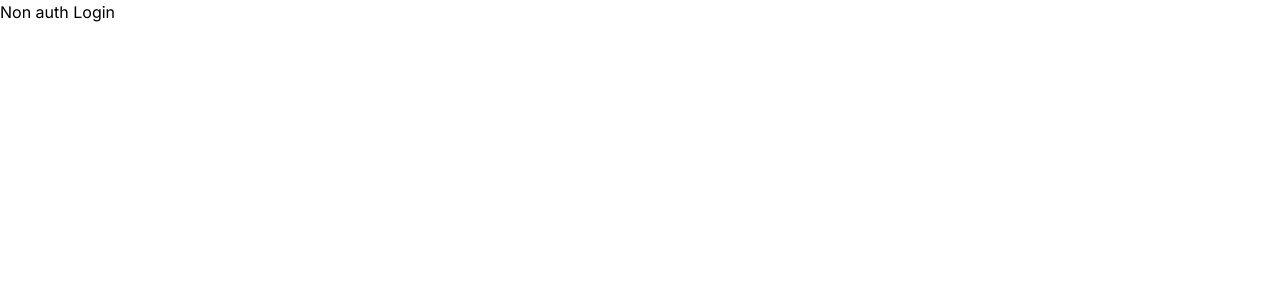
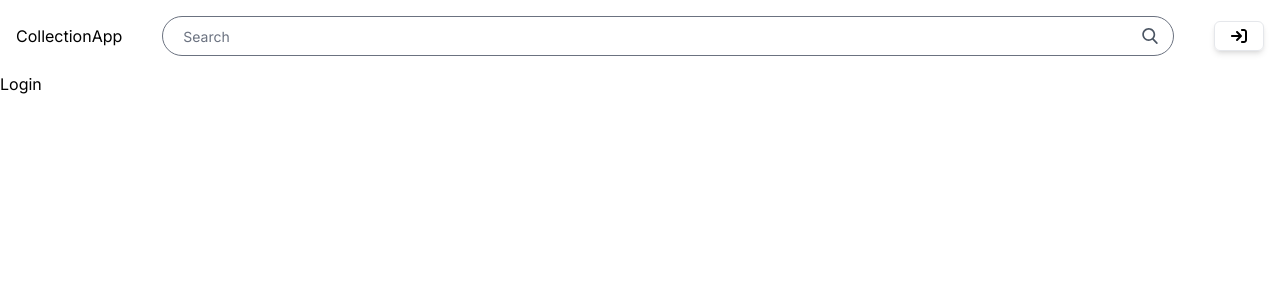
Before and after one commit to yawlad/Itransition_FinalTask, a Next.js app in the folder frontend/: page /login in a window 1280 px wide. Shown: the top 300 px of the page. Built offline with nearby package versions, Linux system fonts and the light colour scheme.

Commit message:
added header

```diff
--- a/frontend/app/(only non authorized)/layout.tsx
+++ b/frontend/app/(only non authorized)/layout.tsx
@@ -1,7 +1,17 @@
-interface MainLayoutProps {
+"use client";
+
+import { observer } from "mobx-react-lite";
+import sessionStore from "@/stores/SessionStore";
+import { useRouter } from "next/navigation";
+
+interface LayoutProps {
   children: React.ReactNode;
 }
 
-export default function RootLayout({ children }: MainLayoutProps) {
-  return <div>Non auth {children}</div>;
-}
+const Layout = observer(({ children }: LayoutProps) => {
+  const router = useRouter();
+  if (sessionStore.isLoggedIn()) router.replace("/");
+  return <div>{children}</div>;
+});
+
+export default Layout;
--- a/frontend/app/layout.tsx
+++ b/frontend/app/layout.tsx
@@ -1,7 +1,11 @@
+import Header from "@/components/Header/Header";
 import "./globals.css";
 import type { Metadata } from "next";
 import { Inter } from "next/font/google";
+import "@fortawesome/fontawesome-svg-core/styles.css";
+import { config } from "@fortawesome/fontawesome-svg-core";
 
+config.autoAddCss = false;
 const inter = Inter({ subsets: ["latin"] });
 
 export const metadata: Metadata = {
@@ -16,7 +20,8 @@ export default function RootLayout({ children }: MainLayoutProps) {
   return (
     <html lang="en">
       <body className={`${inter.className} duration-300 min-h-screen`}>
-          {children}
+        <Header />
+        {children}
       </body>
     </html>
   );
--- /dev/null
+++ b/frontend/components/Header/AuthorizedHeaderPart.tsx
@@ -0,0 +1,12 @@
+import { FontAwesomeIcon } from "@fortawesome/react-fontawesome";
+import { faArrowDown } from "@fortawesome/free-solid-svg-icons";
+
+interface AuthorizedHeaderPartData {
+  username: string;
+}
+
+const AuthorizedHeaderPart = ({ username }: AuthorizedHeaderPartData) => {
+  return <div className="cursor-pointer">{username} <FontAwesomeIcon icon={faArrowDown}/></div>;
+};
+
+export default AuthorizedHeaderPart;
--- /dev/null
+++ b/frontend/components/Header/Header.tsx
@@ -0,0 +1,58 @@
+"use client";
+
+import Link from "next/link";
+import AuthorizedHeaderPart from "./AuthorizedHeaderPart";
+import NonAuthorizedHeaderPart from "./NonAuthorizedHeaderPart";
+import { observer } from "mobx-react-lite";
+import sessionStore from "@/stores/SessionStore";
+
+const Header = observer(() => {
+  return (
+    <>
+      <div className="md:hidden flex justify-between container m-auto p-2 gap-10 items-center">
+        <Link href={"/"}>CollectionApp</Link>
+        {sessionStore.isLoggedIn() ? (
+          <AuthorizedHeaderPart username={sessionStore.getUser().username} />
+        ) : (
+          <NonAuthorizedHeaderPart />
+        )}
+      </div>
+
+      <div className="flex justify-between container m-auto p-2 md:p-4 gap-10 items-center">
+        <div className="hidden md:block">
+          <Link href={"/"}>CollectionApp</Link>
+        </div>
+        <div className="flex-grow-[1]">
+          <div className="relative text-gray-600 w-full">
+            <input
+              type="search"
+              name="serch"
+              placeholder="Search"
+              className="bg-white h-10 px-5 pr-8 rounded-full text-sm focus:outline-none w-full"
+            />
+            <button type="submit" className="absolute right-0 top-0 mt-3 mr-4">
+              <svg
+                className="h-4 w-4 fill-current"
+                id="Capa_1"
+                viewBox="0 0 56.966 56.966"
+                width="512px"
+                height="512px"
+              >
+                <path d="M55.146,51.887L41.588,37.786c3.486-4.144,5.396-9.358,5.396-14.786c0-12.682-10.318-23-23-23s-23,10.318-23,23  s10.318,23,23,23c4.761,0,9.298-1.436,13.177-4.162l13.661,14.208c0.571,0.593,1.339,0.92,2.162,0.92  c0.779,0,1.518-0.297,2.079-0.837C56.255,54.982,56.293,53.08,55.146,51.887z M23.984,6c9.374,0,17,7.626,17,17s-7.626,17-17,17  s-17-7.626-17-17S14.61,6,23.984,6z" />
+              </svg>
+            </button>
+          </div>
+        </div>
+        <div className="hidden md:block">
+          {sessionStore.isLoggedIn() ? (
+            <AuthorizedHeaderPart username={sessionStore.getUser().username} />
+          ) : (
+            <NonAuthorizedHeaderPart />
+          )}
+        </div>
+      </div>
+    </>
+  );
+});
+
+export default Header;
--- /dev/null
+++ b/frontend/components/Header/NonAuthorizedHeaderPart.tsx
@@ -0,0 +1,13 @@
+import { FontAwesomeIcon } from "@fortawesome/react-fontawesome";
+import { faSignIn } from "@fortawesome/free-solid-svg-icons";
+import Link from "next/link";
+
+const NonAuthorizedHeaderPart = () => {
+  return (
+    <Link href={"/login/"} className="button-standart">
+      <FontAwesomeIcon icon={faSignIn} />
+    </Link>
+  );
+};
+
+export default NonAuthorizedHeaderPart;
--- a/frontend/stores/SessionStore.ts
+++ b/frontend/stores/SessionStore.ts
@@ -12,6 +12,10 @@ class SessionStore {
     this.user = user;
   }
 
+  getUser() {
+    return this.user as User;
+  }
+
   isLoggedIn() {
     return !!this.user;
   }
```
